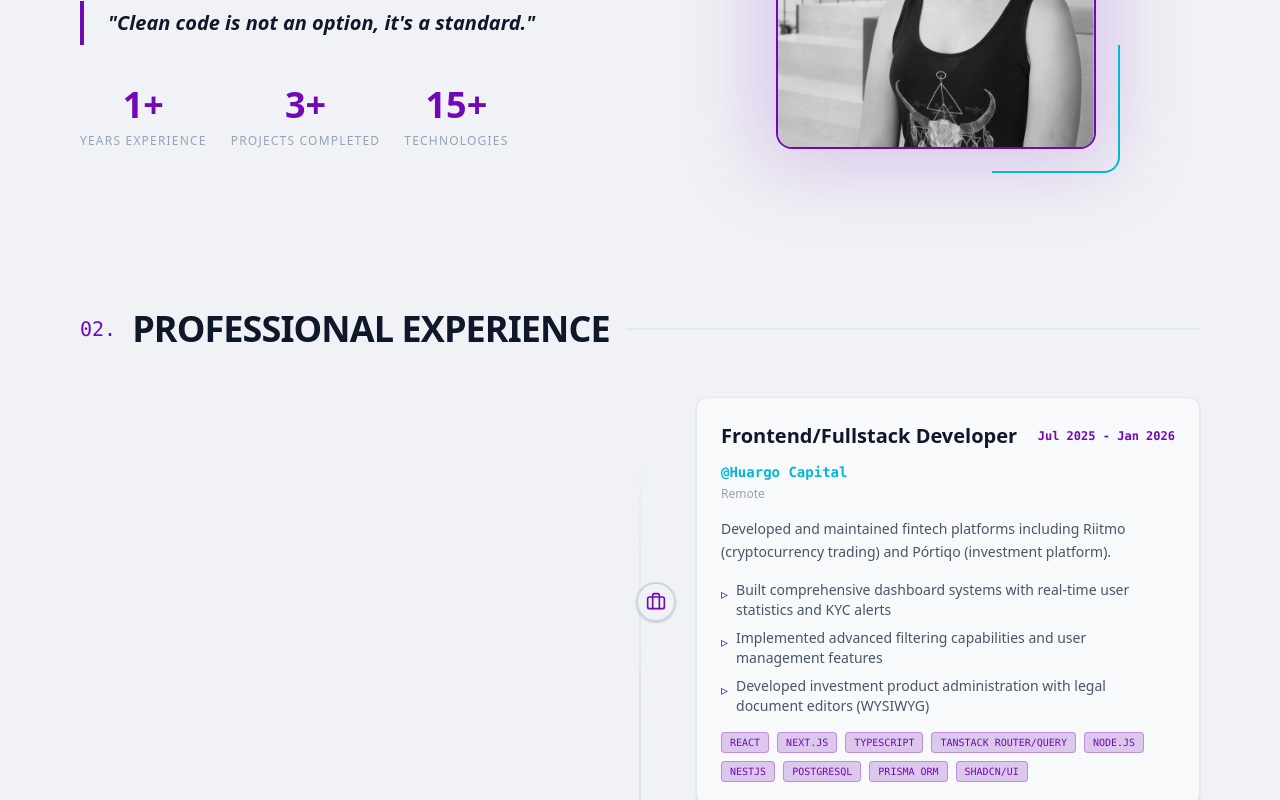
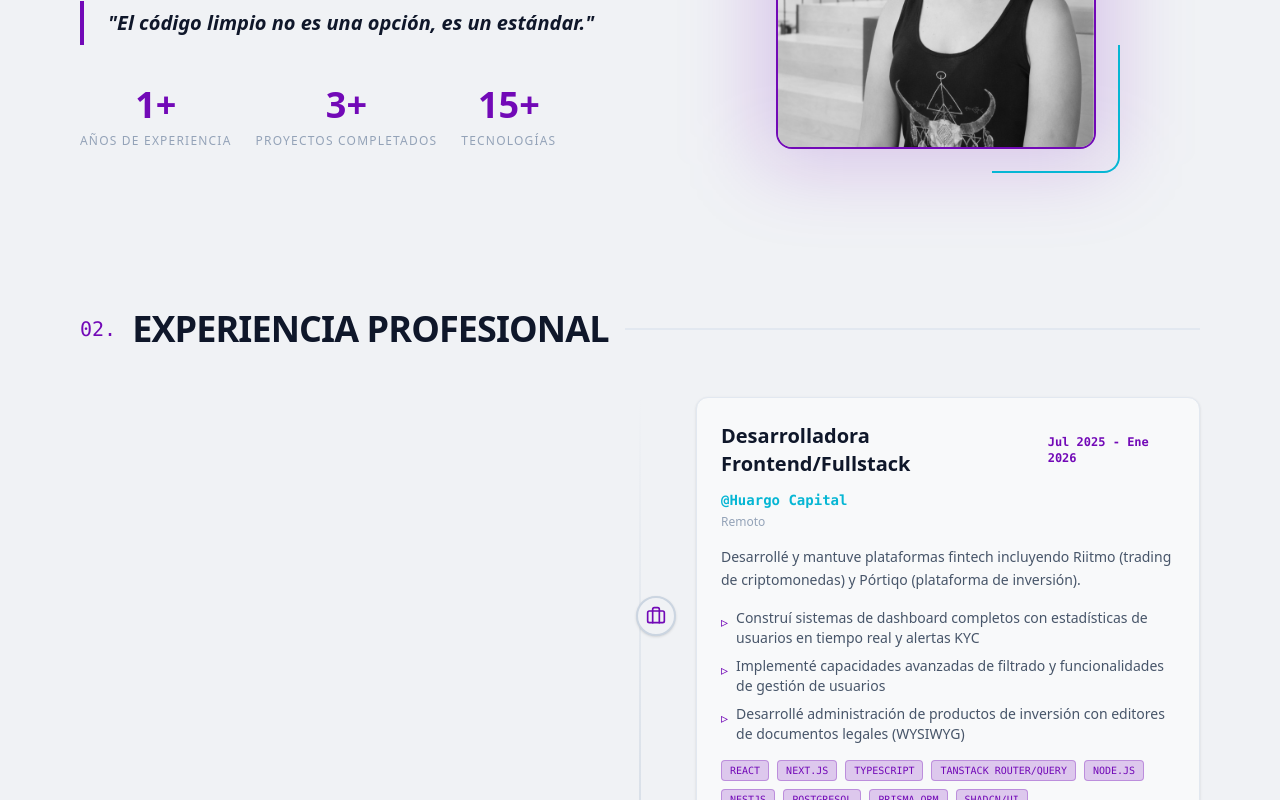
Before and after one commit to Adriasu09/adriana-portfolio, a Next.js app: page /1 in a window 1280 px wide. Shown: the part 1140-1940 px from the top of the page. Built offline with nearby package versions, Linux system fonts and the light colour scheme.

Commit message:
refactor(about,experience): render on the server

```diff
--- a/src/app/[locale]/page.tsx
+++ b/src/app/[locale]/page.tsx
@@ -25,15 +25,19 @@ export default async function Home({
     <>
       <I18nProvider>
         <Header />
-        <main className="bg-base">
+      </I18nProvider>
+      <main className="bg-base">
+        <I18nProvider>
           <Hero />
-          <About />
-          <Experience />
+        </I18nProvider>
+        <About t={t} />
+        <Experience t={t} />
+        <I18nProvider>
           <Skills />
           <Projects />
           <Contact />
-        </main>
-      </I18nProvider>
+        </I18nProvider>
+      </main>
       <Footer t={t} />
     </>
   );
--- a/src/components/sections/About/About.tsx
+++ b/src/components/sections/About/About.tsx
@@ -1,12 +1,8 @@
-"use client";
-
-import { useTranslation } from "react-i18next";
 import Image from "next/image";
 import { Section, SectionHeader } from "@/components/ui";
+import type { Translator } from "@/i18n/dictionaries";
 
-export function About() {
-  const { t } = useTranslation();
-
+export function About({ t }: { t: Translator }) {
   const stats = [
     {
       value: t("about.stats.experience.value"),
--- a/src/components/sections/Experience/Experience.tsx
+++ b/src/components/sections/Experience/Experience.tsx
@@ -1,13 +1,10 @@
-"use client";
-
-import { useTranslation } from "react-i18next";
 import { Section, SectionHeader, Card, Badge } from "@/components/ui";
 import { Briefcase } from "lucide-react";
-import { useExperience } from "@/hooks/useExperience";
+import { getExperiencesWithTranslations } from "@/data/experience";
+import type { Translator } from "@/i18n/dictionaries";
 
-export function Experience() {
-  const { t } = useTranslation();
-  const experiences = useExperience();
+export function Experience({ t }: { t: Translator }) {
+  const experiences = getExperiencesWithTranslations(t);
 
   return (
     <Section id="experience">
--- a/src/hooks/useExperience.ts
+++ /dev/null
@@ -1,7 +0,0 @@
-import { useTranslation } from "react-i18next";
-import { getExperiencesWithTranslations } from "@/data/experience";
-
-export function useExperience() {
-  const { t } = useTranslation();
-  return getExperiencesWithTranslations(t);
-}
```
